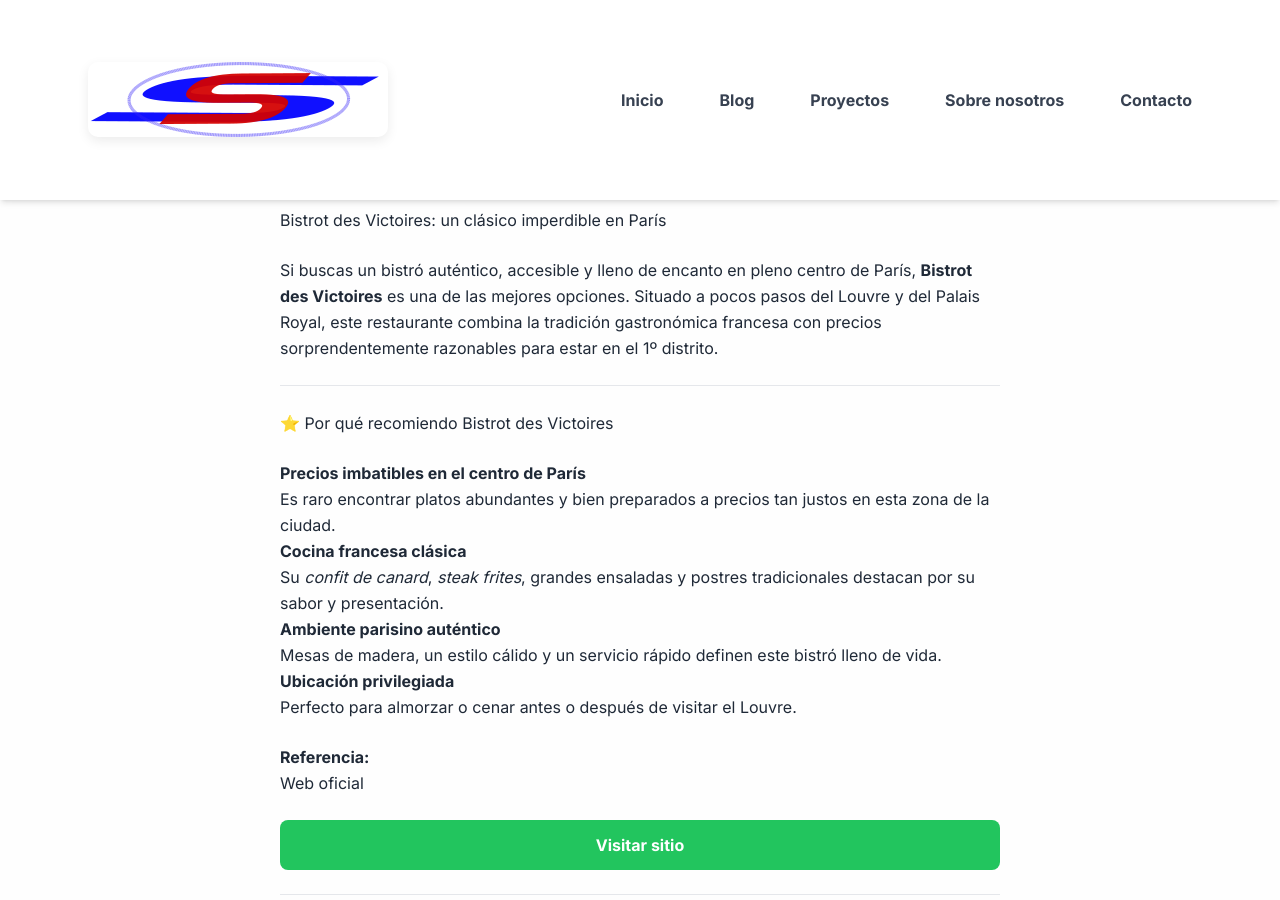
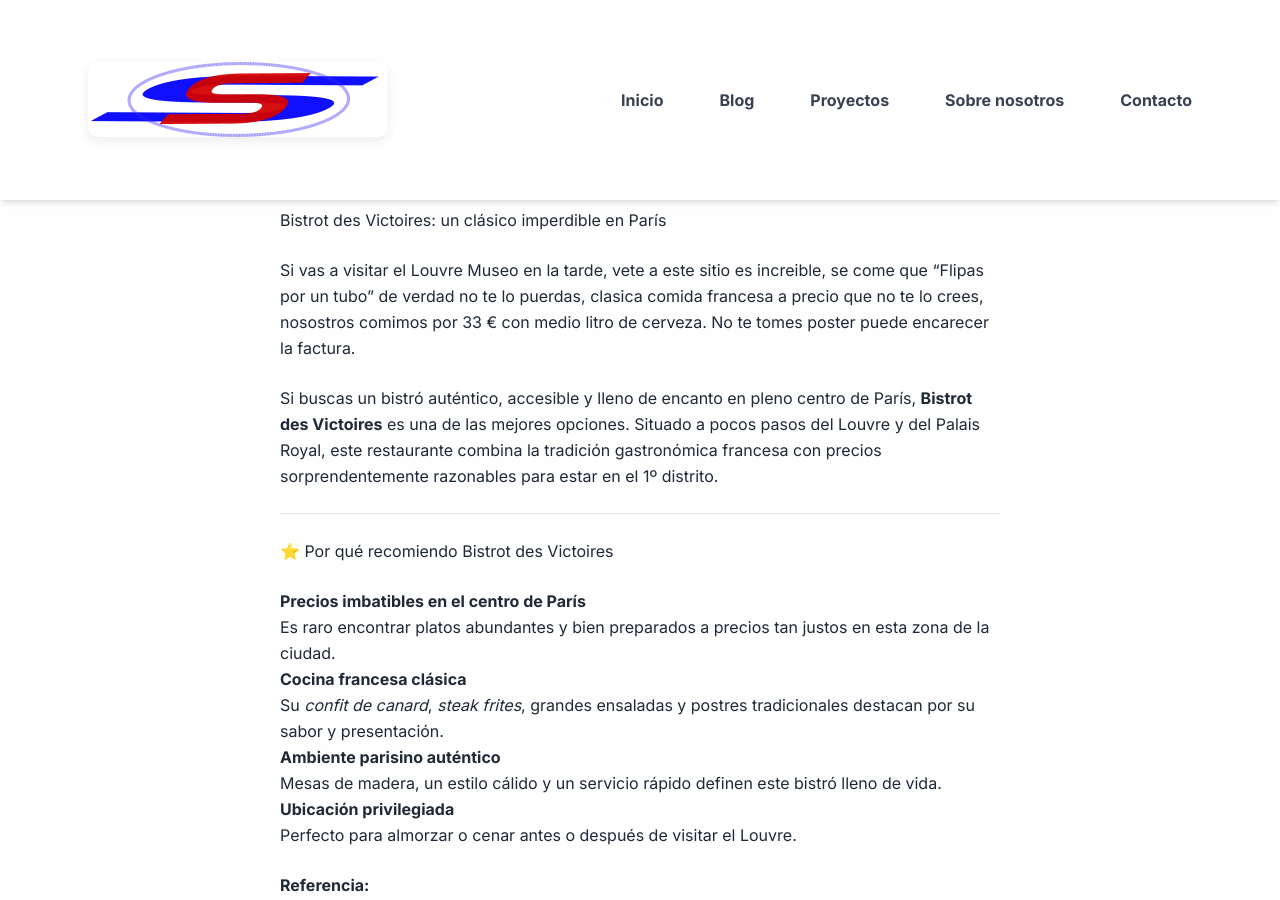
Before and after one commit to santanasmart/santanasmart.github.io, a Jekyll site: the page built from _posts/2025-11-28-bistrot-victoires.md, in a window 1280 px wide and 900 px high, scrolled down 813 px. Built offline with Jekyll 4.4.1, drawn with Linux system fonts in a browser that asks for light colours; nearby versions of some CDN libraries; comment, search, counter and statistics services are not loaded.

Commit message:
Update 2025-11-28-bistrot-victoires.md

```diff
--- a/_posts/2025-11-28-bistrot-victoires.md
+++ b/_posts/2025-11-28-bistrot-victoires.md
@@ -11,6 +11,8 @@
 ![Cabecera del Bistrot des Victoires](/assets/images/bistrot-victoires.jpg)
 
 # Bistrot des Victoires: un clásico imperdible en París
+
+Si vas a visitar el Louvre Museo en la tarde, vete a este sitio es increible, se come que "Flipas por un tubo" de verdad no te lo puerdas, clasica comida francesa a precio que no te lo crees, nosostros comimos por 33 € con medio litro de cerveza. No te tomes poster puede encarecer la factura.
 
 Si buscas un bistró auténtico, accesible y lleno de encanto en pleno centro de París, **Bistrot des Victoires** es una de las mejores opciones. Situado a pocos pasos del Louvre y del Palais Royal, este restaurante combina la tradición gastronómica francesa con precios sorprendentemente razonables para estar en el 1º distrito.
 
```
